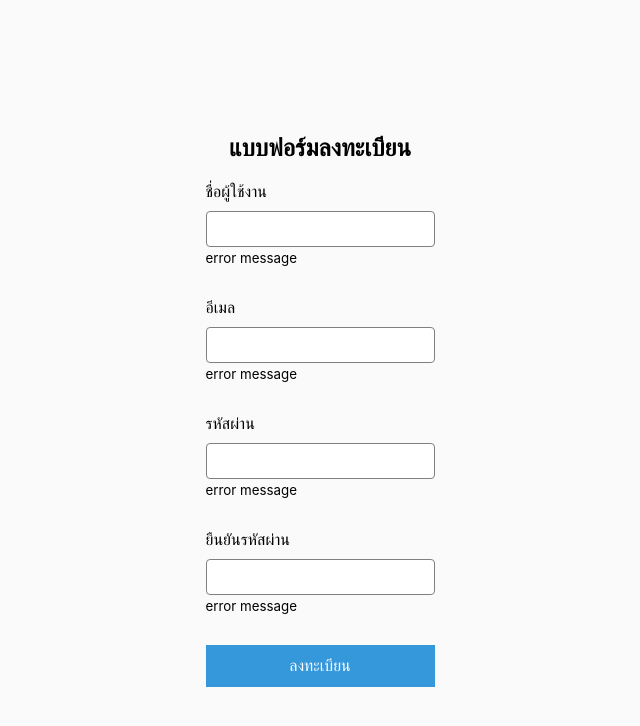
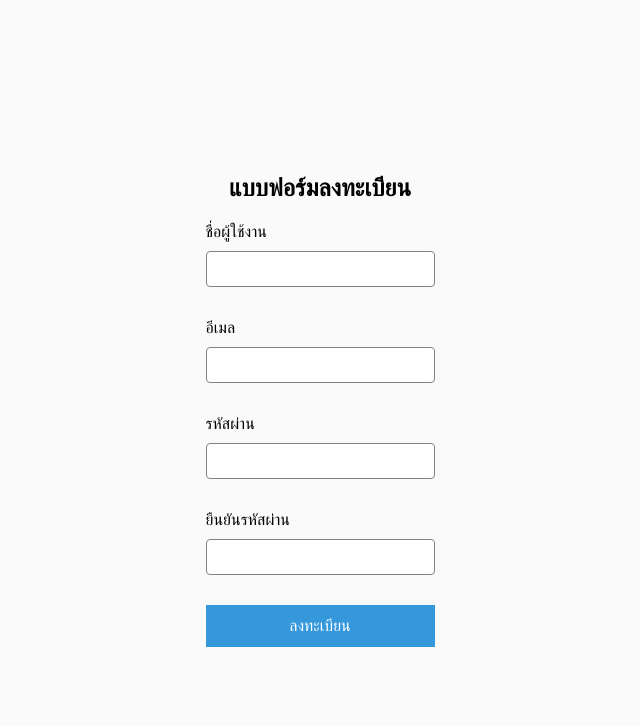
Before and after one commit to chon26909/form-validation, a React (Create React App) app: page / in a window 1280 px wide. Shown: the top 726 px of the page, without its empty margins (320-960 px from the left). Built offline with nearby package versions, Linux system fonts and the light colour scheme.

Commit message:
create state

```diff
--- a/src/components/Form.jsx
+++ b/src/components/Form.jsx
@@ -5,31 +5,46 @@ const Form = () => {
     const [ username, setUsername ] = useState("");
     const [ email, setEmail ] = useState("");
     const [ password, setPassword ] = useState("");
-    const [ confimPassword, setConfirmPassword ] = useState("")
+    const [ confimPassword, setConfirmPassword ] = useState("");
+
+    const [ errorUsername, setErrorUsername ] = useState("");
+    const [ errorEmail, setErrorEmail ] = useState("");
+    const [ errorPassword, setErrorPassword ] = useState("");
+    const [ errorConfirmPassword, setErrorConfirmPassword] = useState("");
+
+
+    const submitForm = (e) => {
+        e.preventDefault();
+        console.log("submit");
+
+        if (username.length < 8) {
+            setErrorUsername("ป้อนชื่อผู้ใช้ จำนวนมากว่า 8 ตัวอักษร")
+        }
+    }
 
     return (
         <div className="container">
-            <form>
+            <form onSubmit={e => submitForm(e)}>
                 <h2>แบบฟอร์มลงทะเบียน</h2>
                 <div className="form-control">
                     <label>ชื่อผู้ใช้งาน</label>
-                    <input type="text" />
-                    <small>error message</small>
+                    <input type="text" onChange={(e => setUsername(e.target.value))} />
+                    <small>{errorUsername}</small>
                 </div>
                 <div className="form-control">
                     <label>อีเมล</label>
-                    <input type="text" />
-                    <small>error message</small>
+                    <input type="text" onChange={e => setEmail(e.target.value)}/>
+                    <small>{errorEmail}</small>
                 </div>
                 <div className="form-control">
                     <label>รหัสผ่าน</label>
-                    <input type="text" />
-                    <small>error message</small>
+                    <input type="password" onChange={e => setPassword(e.target.value)} />
+                    <small>{errorPassword}</small>
                 </div>
                 <div className="form-control">
                     <label>ยืนยันรหัสผ่าน</label>
-                    <input type="text" />
-                    <small>error message</small>
+                    <input type="password" onChange={e => setConfirmPassword(e.target.value)} />
+                    <small>{errorConfirmPassword}</small>
                 </div>
                 <button type="submit">ลงทะเบียน</button>
             </form>
```
